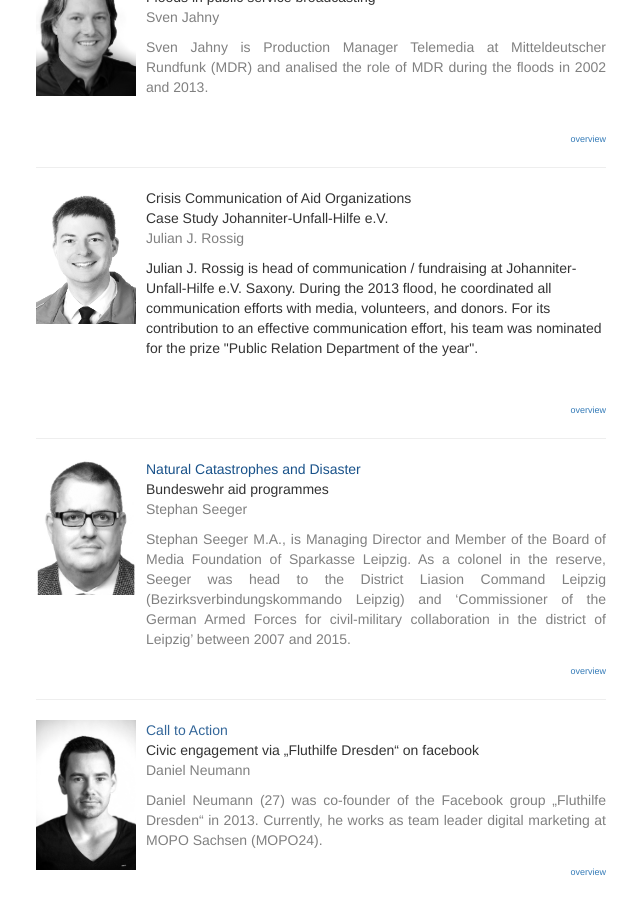
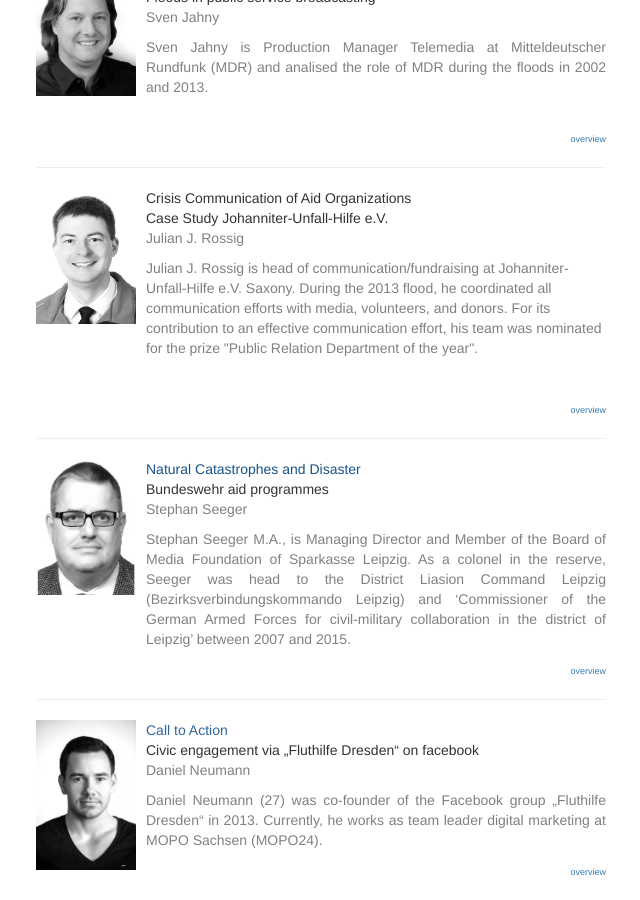
Before and after one commit to susedev/test, a Jekyll site: the page built from titles-and-speakers.html, in a window 1280 px wide and 900 px high, scrolled down 406 px. Shown: the whole window, without its empty margins (229-869 px from the left). Built offline with Jekyll 4.4.1, drawn with Linux system fonts in a browser that asks for light colours; nearby versions of some CDN libraries.

Commit message:
Edit from JekyllCMS

```diff
--- a/titles-and-speakers.html
+++ b/titles-and-speakers.html
@@ -25,7 +25,7 @@ Floods in public service broadcasting<br />
 Case Study Johanniter-Unfall-Hilfe e.V.<br />
 <span style="color: #808080;">Julian J. Rossig</span></p>
 
-<p>Julian J. Rossig is head of communication / fundraising at Johanniter-Unfall-Hilfe e.V. Saxony. During the 2013 flood, he coordinated all communication efforts with media, volunteers, and donors. For its contribution to an effective communication effort, his team was nominated for the prize &quot;Public Relation Department of the year&quot;.</p>
+<p><span style="color: #808080;">Julian J. Rossig is head of communication/fundraising at Johanniter-Unfall-Hilfe e.V. Saxony. During the 2013 flood, he coordinated all communication efforts with media, volunteers, and donors. For its contribution to an effective communication effort, his team was nominated for the prize &quot;Public Relation Department of the year&quot;.</span></p>
 
 <p>&nbsp;</p>
 
```
